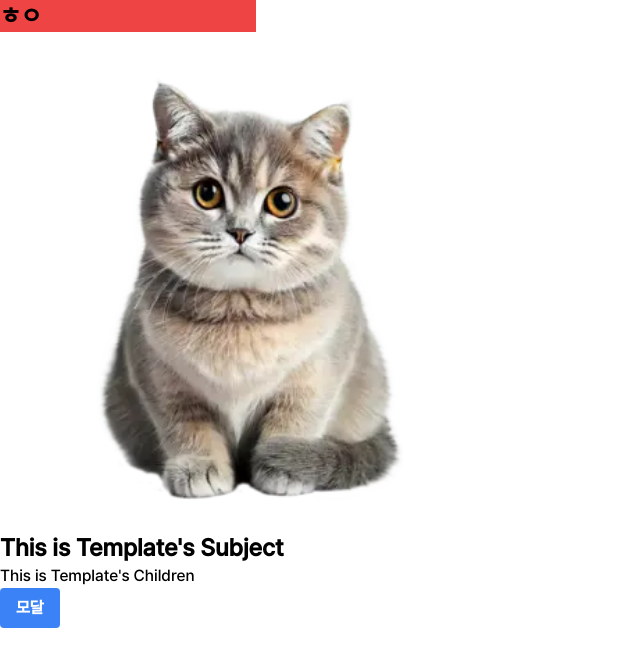
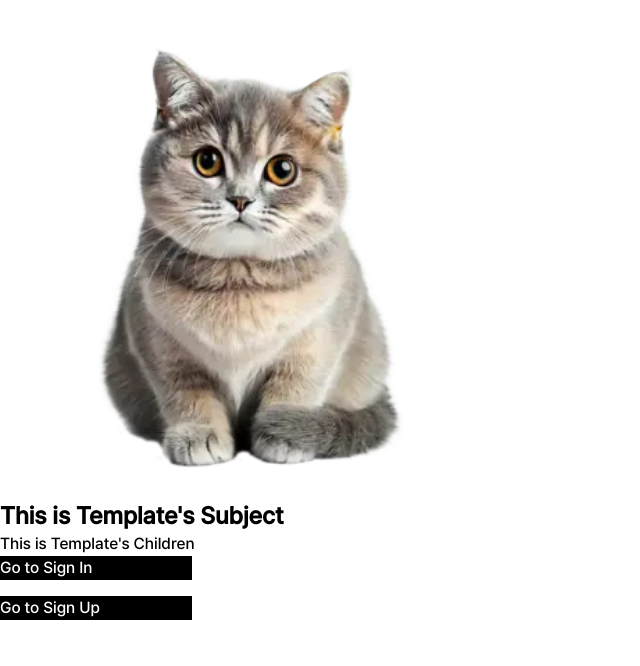
Before and after one commit to devridge-team-project/devridge-client-demo, a React (Create React App) app: page / in a window 1280 px wide. Shown: the top 666 px of the page, without its empty margins (0-640 px from the left). Built offline with nearby package versions, Linux system fonts and the light colour scheme.

Commit message:
[Style] Add safeList in tailwindcss.config.js

```diff
--- a/src/components/home/view/Test.tsx
+++ b/src/components/home/view/Test.tsx
@@ -1,21 +1,22 @@
 import Template from "design/Template";
-import { useWidgetStore } from "shared/store";
+import { Link } from "react-router-dom";
+import { col } from "style/display";
 
 export default function Test() {
-  const { setModal } = useWidgetStore();
   return (
     <div>
-      <div className="w-64 bg-white text-2xl font-bold md:bg-red-500">ㅎㅇ</div>
       <img src="/images/cat.png" alt="cat" width={500} height={500} />
       <Template subject="This is Template's Subject">
         <div>This is Template's Children </div>
       </Template>
-      <button
-        className="rounded bg-blue-500 px-4 py-2 font-bold text-white hover:bg-blue-700"
-        onClick={() => setModal("something")}
-      >
-        모달
-      </button>
+      <div className={col(4)}>
+        <Link className="w-48 bg-black text-white" to="/sign-in">
+          Go to Sign In
+        </Link>
+        <Link className="w-48 bg-black text-white" to="/sign-up">
+          Go to Sign Up
+        </Link>
+      </div>
     </div>
   );
 }
--- /dev/null
+++ b/src/style/display.ts
@@ -0,0 +1,42 @@
+export const row = (gap?: number | "between") =>
+  `${gap === "between" ? "justify-between" : `gap-${gap}`} ` + "flex flex-row  ";
+export const col = (gap?: number) => `gap-${gap} flex flex-col `;
+
+export const between = {
+  row: "flex flex-row justify-between items-center ",
+  col: "flex flex-col justify-between items-center ",
+};
+
+export const center = {
+  col: (gap: number) => `gap-${gap} flex flex-col items-center `,
+  row: "flex flex-row justify-center items-center ",
+  colO: "flex flex-col justify-center items-center ",
+  rowO: (gap: number) => `gap-${gap} flex flex-row justify-center items-center `,
+};
+
+export const grid = {
+  col: (col: number) => `grid grid-cols-${col} `,
+  row: (row: number) => `grid grid-rows-${row} grid-flow-col `,
+};
+
+export const box = {
+  row: (height: number, gap?: number) => `h-${height} gap-${gap} flex flex-row `,
+  col: (width: number, gap?: number) => `w-${width} gap-${gap} flex flex-col `,
+};
+
+export const responsiveColToRow = () => {
+  const df = "flex flex-col";
+  const md = "md:flex-row";
+  return [df, md].join(" ");
+};
+export const responsiveRowToCol = () => {
+  const df = "flex flex-row";
+  const md = "md:flex-col";
+  return [df, md].join(" ");
+};
+
+export const responsiveGridToCol = (gridCell: number) => {
+  const df = `grid grid-cols-${gridCell}`;
+  const md = "md:flex md:flex-col";
+  return [df, md].join(" ");
+};
--- a/tailwind.config.js
+++ b/tailwind.config.js
@@ -11,5 +11,53 @@ module.exports = {
       },
     },
   },
+  safelist: [
+    {
+      pattern: /col-.*/,
+    },
+    {
+      pattern: /row-.*/,
+    },
+    {
+      pattern: /flex/,
+    },
+    {
+      pattern: /flex-.*/,
+    },
+    {
+      pattern: /justify-.*/,
+    },
+    {
+      pattern: /items-.*/,
+    },
+    {
+      pattern: /grid-.*/,
+    },
+    {
+      pattern: /gap-.*/,
+    },
+    {
+      pattern: /border-.*/,
+    },
+    { pattern: /w-.*/ },
+    { pattern: /h-.*/ },
+    {
+      pattern: /top*.*/,
+    },
+    {
+      pattern: /bottom*.*/,
+    },
+    {
+      pattern: /left*.*/,
+    },
+    {
+      pattern: /right*.*/,
+    },
+    { pattern: /bg-.*/ },
+    { pattern: /text-.*/ },
+    {
+      pattern: /p-.*/,
+    },
+  ],
   plugins: [],
 };
```
Also changed, not shown: .eslintrc.json.
